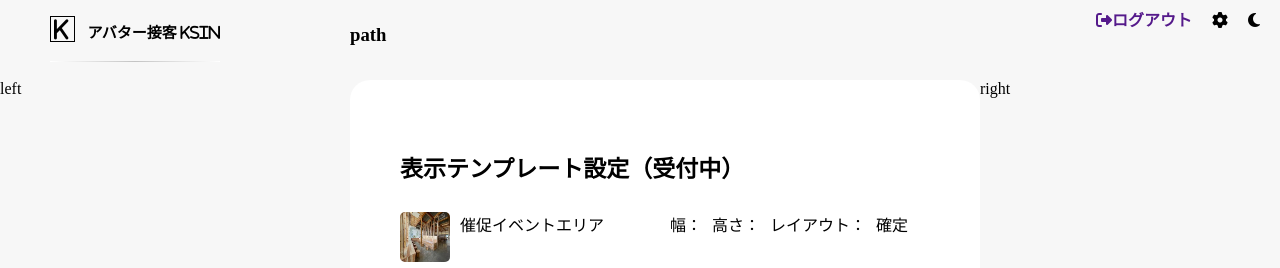
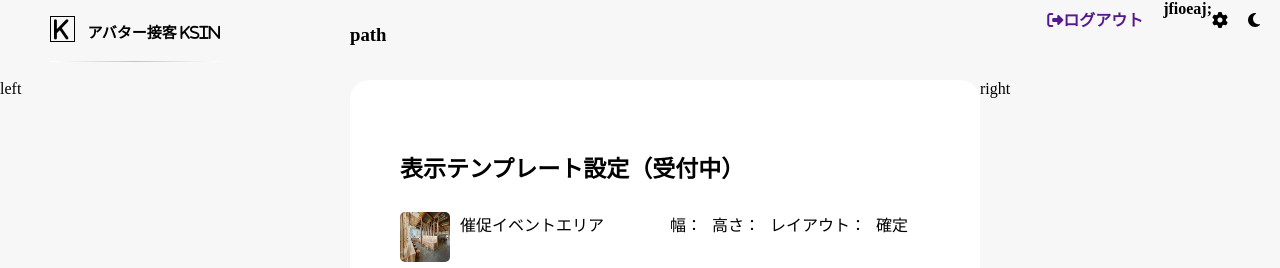
Before and after one commit to ykitaza/git_tutorial_bak, a plain HTML site: page index.html in a window 1280 px wide. Shown: the top 268 px of the page. Drawn offline with Linux system fonts and the light colour scheme.

Commit message:
secound commit

```diff
--- a/index.html
+++ b/index.html
@@ -8,7 +8,7 @@
     <title>Document</title>
     <link rel="stylesheet" href="style.css">
     <script src="https://kit.fontawesome.com/a50b99923f.js" crossorigin="anonymous"></script>
-</head>
+<!-- </head> -->
 
 <!-- font awsomeの使い方動画　https://www.youtube.com/watch?v=-a8KeAODAzc -->
 
@@ -23,6 +23,7 @@
         </div>
         <div class="header-right">
             <a href="" class="header-content fa-solid fa-right-from-bracket">ログアウト</a>
+            <b>jfioeaj;</b>
             <a class="header-content fa-solid fa-gear"></a>
             <a class="header-content fa-solid fa-moon"></a>
         </div>
```
